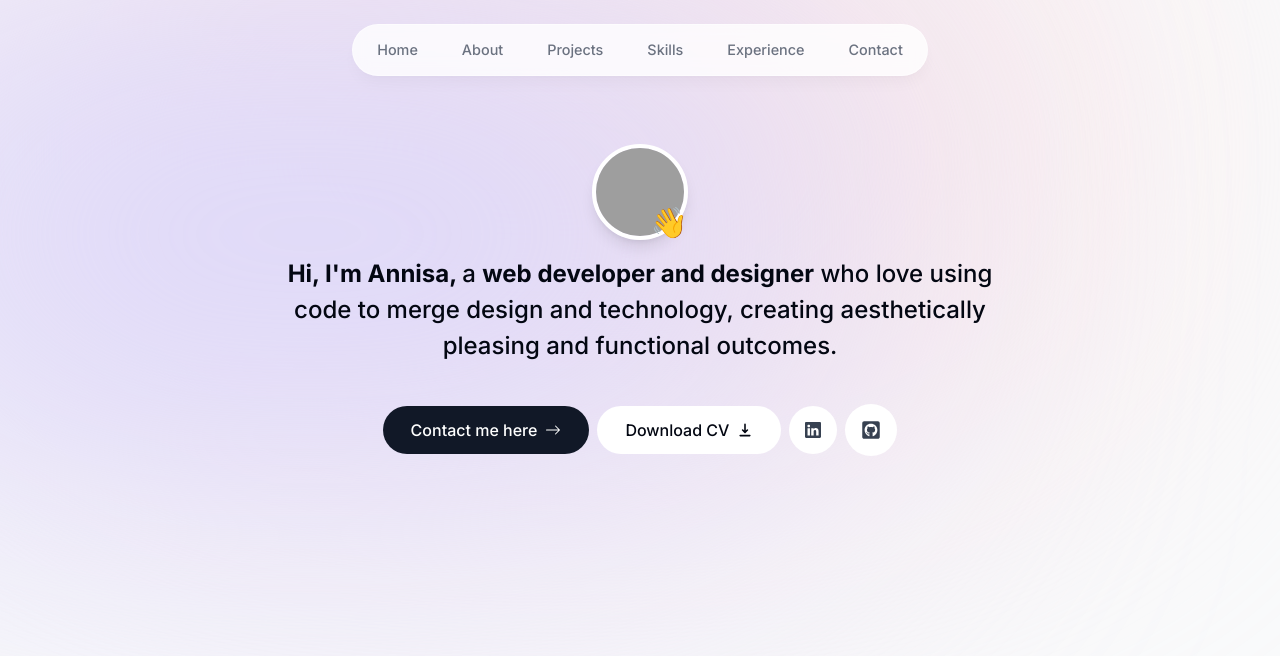
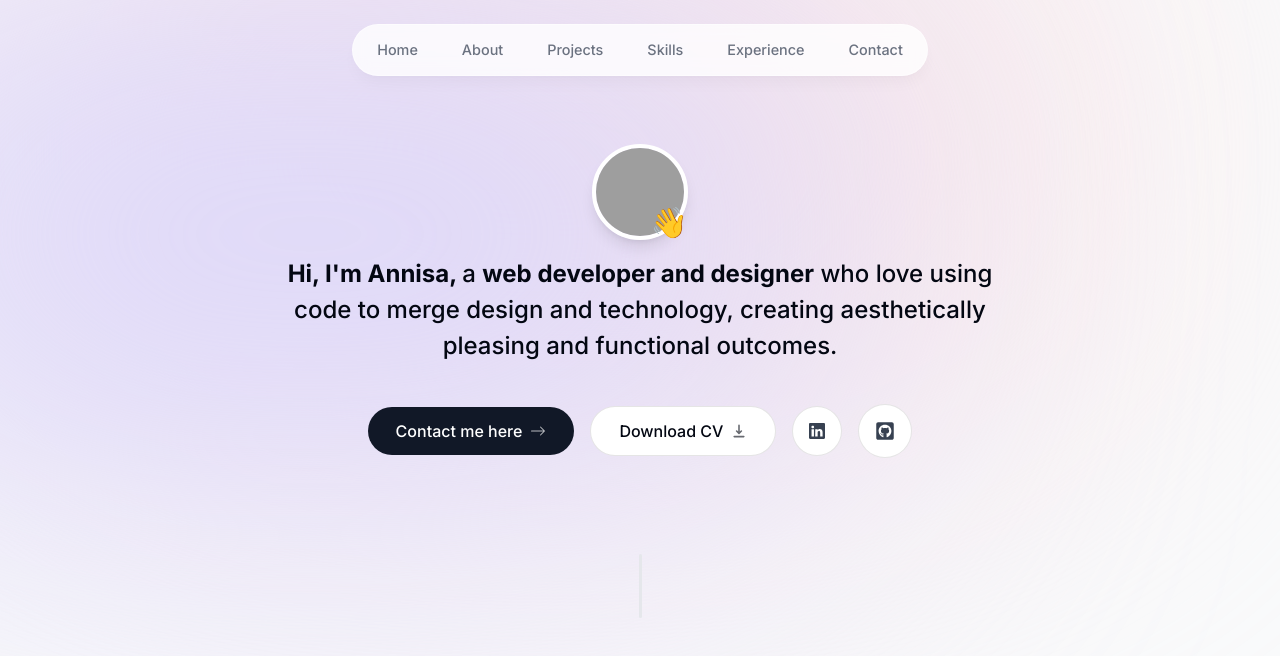
Before and after one commit to annisa-rachma/personal-portfolio, a Next.js app: page / in a window 1280 px wide. Shown: the top 656 px of the page. Built offline with nearby package versions, Linux system fonts and the light colour scheme; grey boxes are pictures that could not be loaded.

Commit message:
feat: add section divider and add some animation on contact intro

```diff
--- a/app/intro/page.tsx
+++ b/app/intro/page.tsx
@@ -0,0 +1,7 @@
+import React from 'react'
+
+export default function page() {
+  return (
+    <div>page</div>
+  )
+}
--- a/app/page.tsx
+++ b/app/page.tsx
@@ -1,10 +1,12 @@
 import Intro from "@/components/intro";
+import SectionDivider from "@/components/section-divider";
 
 
 export default function Home() {
   return (
     <main className="flex flex-col items-center px-4 ">
       <Intro/>
+      <SectionDivider/>
     </main>
   )
 }
--- a/components/intro.tsx
+++ b/components/intro.tsx
@@ -62,33 +62,39 @@ export default function Intro() {
         initial={{ opacity: 0, y: 100 }}
         animate={{ opacity: 1, y: 0 }}
         transition={{
-          delay:0.1
+          delay: 0.1,
         }}
-        className="flex flex-col sm:flex-row items-center justify-center gap-2 px-4 font-medium text-md"
+        className="flex flex-col sm:flex-row items-center justify-center gap-4 px-4 font-medium text-md"
       >
         <Link
           href="#contact"
-          className="bg-gray-900 text-white px-7 py-3 flex items-center gap-2 rounded-full outline-none focus:scale-110 hover:scale-110 hover:bg-gray-950 active:scale-105 transition"
+          className="group bg-gray-900 text-white px-7 py-3 flex items-center gap-2 rounded-full outline-none focus:scale-110 hover:scale-110 hover:bg-gray-950 active:scale-105 transition"
         >
-          Contact me here <BsArrowRight />
+          Contact me here{" "}
+          <BsArrowRight className="opacity-70 group-hover:translate-x-1 transition" />
         </Link>
+
         <a
-          href=""
-          className="bg-white px-7 py-3 flex items-center gap-2 rounded-full"
+          href="/CV.pdf"
+          download
+          className="group bg-white px-7 py-3 flex items-center gap-2 rounded-full outline-none focus:scale-110 hover:scale-110 active:scale-105 transition cursor-pointer border border-black/10"
         >
-          Download CV <HiDownload />
+          Download CV{" "}
+          <HiDownload className="opacity-60 group-hover:translate-y-1 transition" />
         </a>
+
         <a
           href="https://linkedin.com/in/annisa-rachma"
           target="_blank"
-          className="bg-white text-gray-700 p-4 flex items-center gap-2 rounded-full"
+          className="bg-white text-gray-700 p-4 flex items-center gap-2 rounded-full focus:scale-110 hover:scale-[1.15] hover:text-gray-950 active:scale-105 transition cursor-pointer border border-black/10"
         >
           <BsLinkedin />
         </a>
+
         <a
           href="https://github.com/annisa-rachma"
           target="_blank"
-          className="bg-white text-gray-700 p-4 flex items-center gap-2 text-[1.25rem] rounded-full"
+          className="bg-white text-gray-700 p-4 flex items-center gap-2 text-[1.25rem] rounded-full focus:scale-110 hover:scale-[1.15] hover:text-gray-950 active:scale-105 transition cursor-pointer border border-black/10"
         >
           <FaGithubSquare />
         </a>
--- /dev/null
+++ b/components/section-divider.tsx
@@ -0,0 +1,14 @@
+"use client";
+import React from "react";
+import { motion } from "framer-motion";
+
+export default function SectionDivider() {
+  return (
+    <motion.div
+      className="bg-gray-200 my-24 h-16 w-[3px] rounded-full hidden sm:block"
+      initial={{ opacity: 0, y: 100 }}
+      animate={{ opacity: 1, y: 0 }}
+      transition={{ delay: 0.125 }}
+    ></motion.div>
+  );
+}
```
